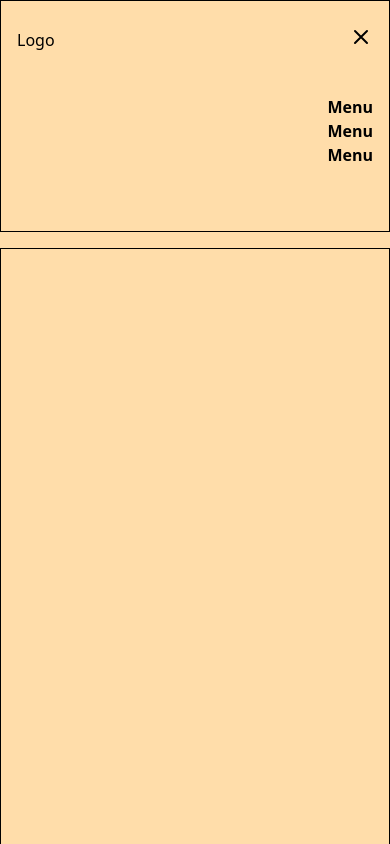
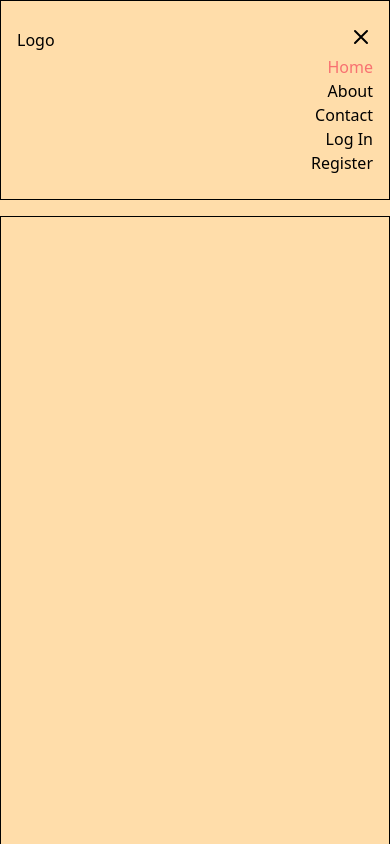
Before and after one commit to mrlzzz/portfolio-car-rental, a React (Vite) app: page / in a window 390 px wide. Both pictures are taken after a click on the button 361 px from the left and 37 px from the top of the page. Shown: the top 844 px of the page. Built offline with nearby package versions, Linux system fonts and the light colour scheme.

Commit message:
fix: mobile ui and error page

```diff
--- a/src/components/Header.tsx
+++ b/src/components/Header.tsx
@@ -29,7 +29,7 @@ const Header = () => {
       {/* Header hack - set max-width first then mx-auto, set height using padding */}
       <header
         ref={parentAnimate}
-        className="mx-auto max-w-7xl border border-black px-4 py-6 "
+        className="mx-auto  w-full max-w-7xl border border-black px-4 py-6"
       >
         {/* Desktop navbar */}
         <div className="flex items-center justify-between">
@@ -83,16 +83,43 @@ const Header = () => {
         </div>
         {/* Mobile navbar */}
         {toggleMobileMenu ? (
-          <div
-            className={`flex flex-col text-right font-bold  duration-500 lg:hidden`}
-          >
-            <div className="py-10">
-              <ul>
-                <li>Menu</li>
-                <li>Menu</li>
-                <li>Menu</li>
-              </ul>
-            </div>
+          <div className={`flex flex-col text-right lg:hidden`}>
+            {" "}
+            <NavLink
+              to="/"
+              className={activeLinkCallback}
+              onClick={handleMobileMenuClick}
+            >
+              Home
+            </NavLink>
+            <NavLink
+              to="/about"
+              className={activeLinkCallback}
+              onClick={handleMobileMenuClick}
+            >
+              About
+            </NavLink>
+            <NavLink
+              to="/contact"
+              className={activeLinkCallback}
+              onClick={handleMobileMenuClick}
+            >
+              Contact
+            </NavLink>
+            <NavLink
+              to="/login"
+              className={activeLinkCallback}
+              onClick={handleMobileMenuClick}
+            >
+              Log In
+            </NavLink>
+            <NavLink
+              to="/register"
+              className={activeLinkCallback}
+              onClick={handleMobileMenuClick}
+            >
+              Register
+            </NavLink>
           </div>
         ) : null}
       </header>
--- a/src/pages/ErrorPage.tsx
+++ b/src/pages/ErrorPage.tsx
@@ -1,4 +1,6 @@
 import { useRouteError } from "react-router-dom";
+import Header from "../components/Header";
+import Footer from "../components/Footer";
 
 type ErrorMessage = {
   statusText: string;
@@ -14,7 +16,9 @@ const ErrorPage = () => {
 
   return (
     <>
-      <div>
+      <Header />
+      <div className="h-screen">
+        <div className="mx-auto my-10 flex w-fit flex-col border border-black p-4">
           <h1>Oops!</h1>
           <p>Sorry, an unexpected error has occurred.</p>
           <p>
@@ -26,6 +30,8 @@ const ErrorPage = () => {
           <p>{(error as ErrorMessage).data}</p>
           <p>Error code: {(error as ErrorMessage).status}</p>
         </div>
+      </div>
+      <Footer />
     </>
   );
 };
```
Lines whose indentation alone changed are shown as unchanged.
